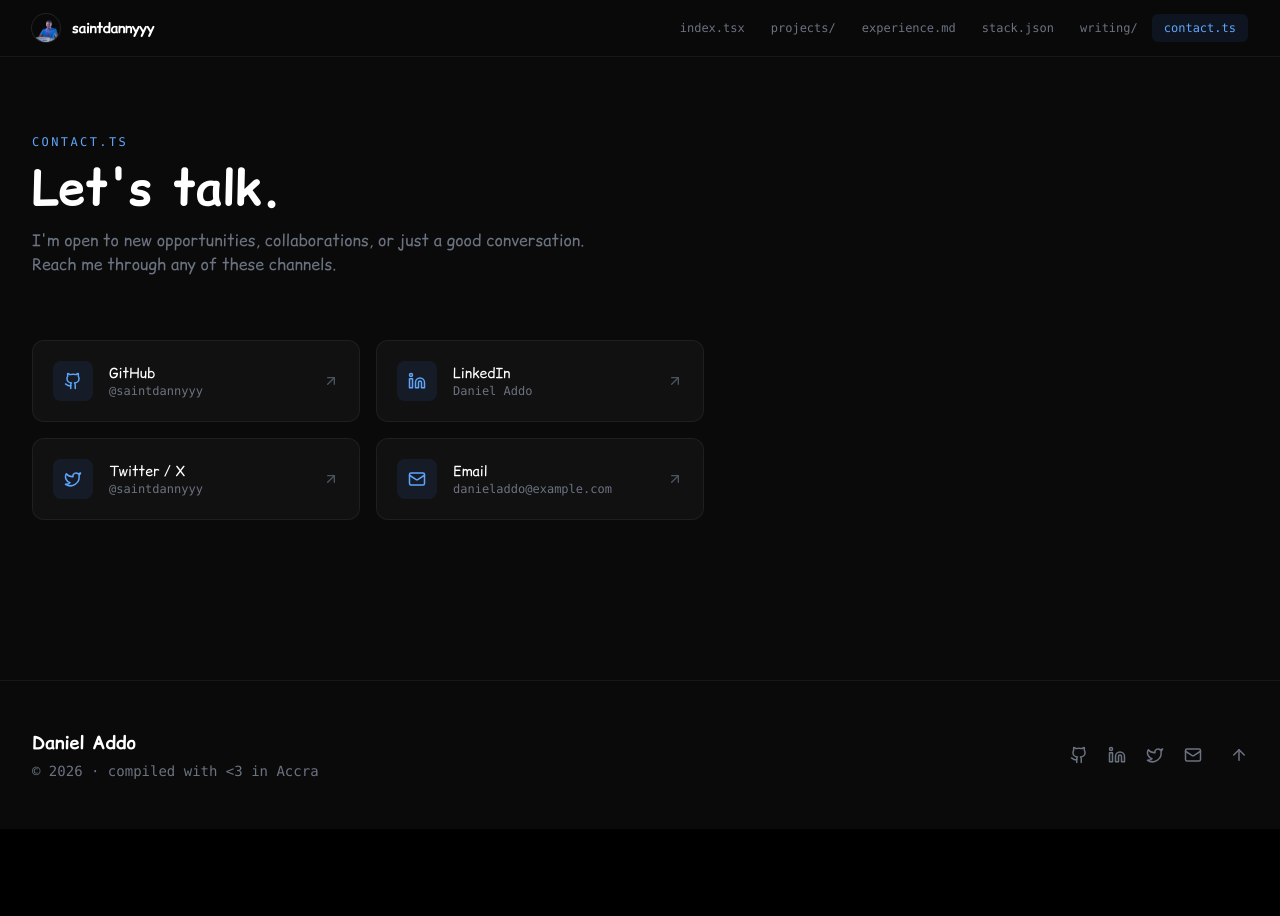
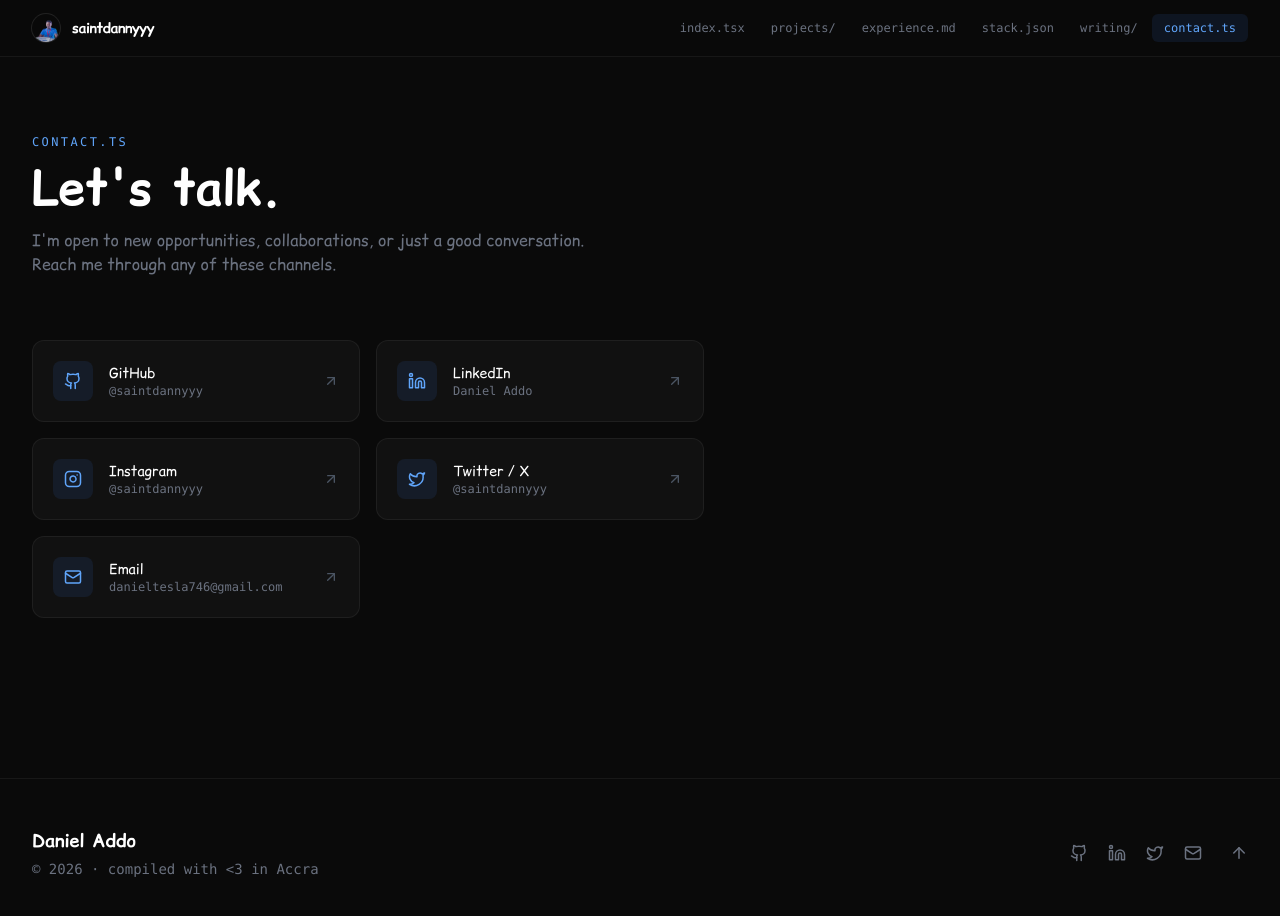
Before and after one commit to saintdannyyy/saintdannyyy-portfolio, a Next.js app: page /contact in a window 1280 px wide. Shown: the top 916 px of the page. Before the commit the page ends 829 px from the top, so only its background shows below. Built offline with nearby package versions, Linux system fonts and the light colour scheme.

Commit message:
feat: add Instagram link to contact page and update email address

```diff
--- a/app/contact/page.js
+++ b/app/contact/page.js
@@ -2,7 +2,14 @@
 
 import Header from "@/components/Header";
 import Footer from "@/components/Footer";
-import { Github, Linkedin, Twitter, Mail, ArrowUpRight } from "lucide-react";
+import {
+  Github,
+  Linkedin,
+  Twitter,
+  Mail,
+  ArrowUpRight,
+  Instagram,
+} from "lucide-react";
 
 const links = [
   {
@@ -18,6 +25,12 @@ const links = [
     href: "https://www.linkedin.com/in/saintdannyyy",
   },
   {
+    icon: Instagram,
+    label: "Instagram",
+    handle: "@saintdannyyy",
+    href: "https://instagram.com/saintdannyyy",
+  },
+  {
     icon: Twitter,
     label: "Twitter / X",
     handle: "@saintdannyyy",
@@ -26,8 +39,8 @@ const links = [
   {
     icon: Mail,
     label: "Email",
-    handle: "danieladdo@example.com",
-    href: "mailto:danieladdo@example.com",
+    handle: "danieltesla746@gmail.com",
+    href: "mailto:danieltesla746@gmail.com",
   },
 ];
 
```
